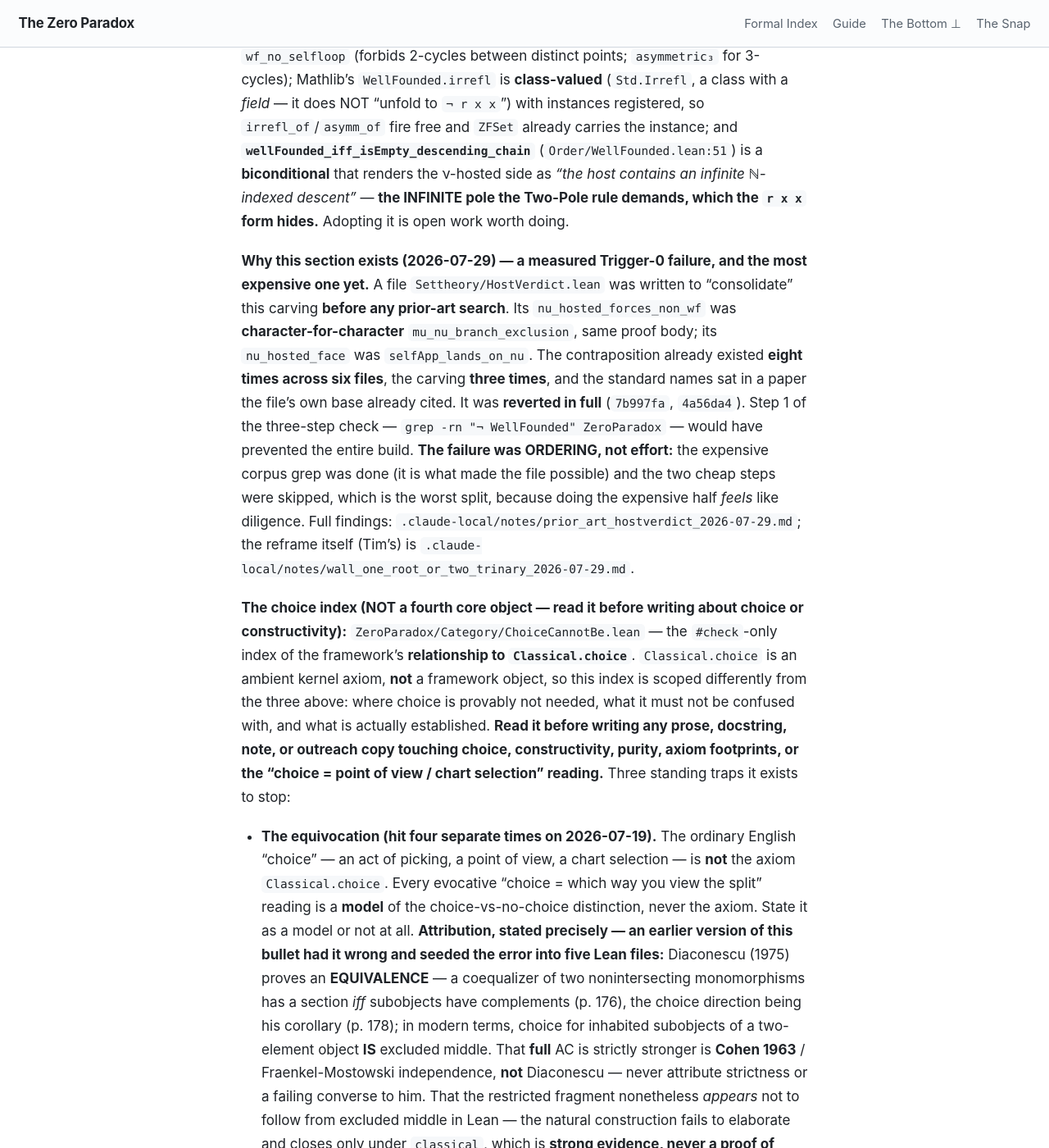
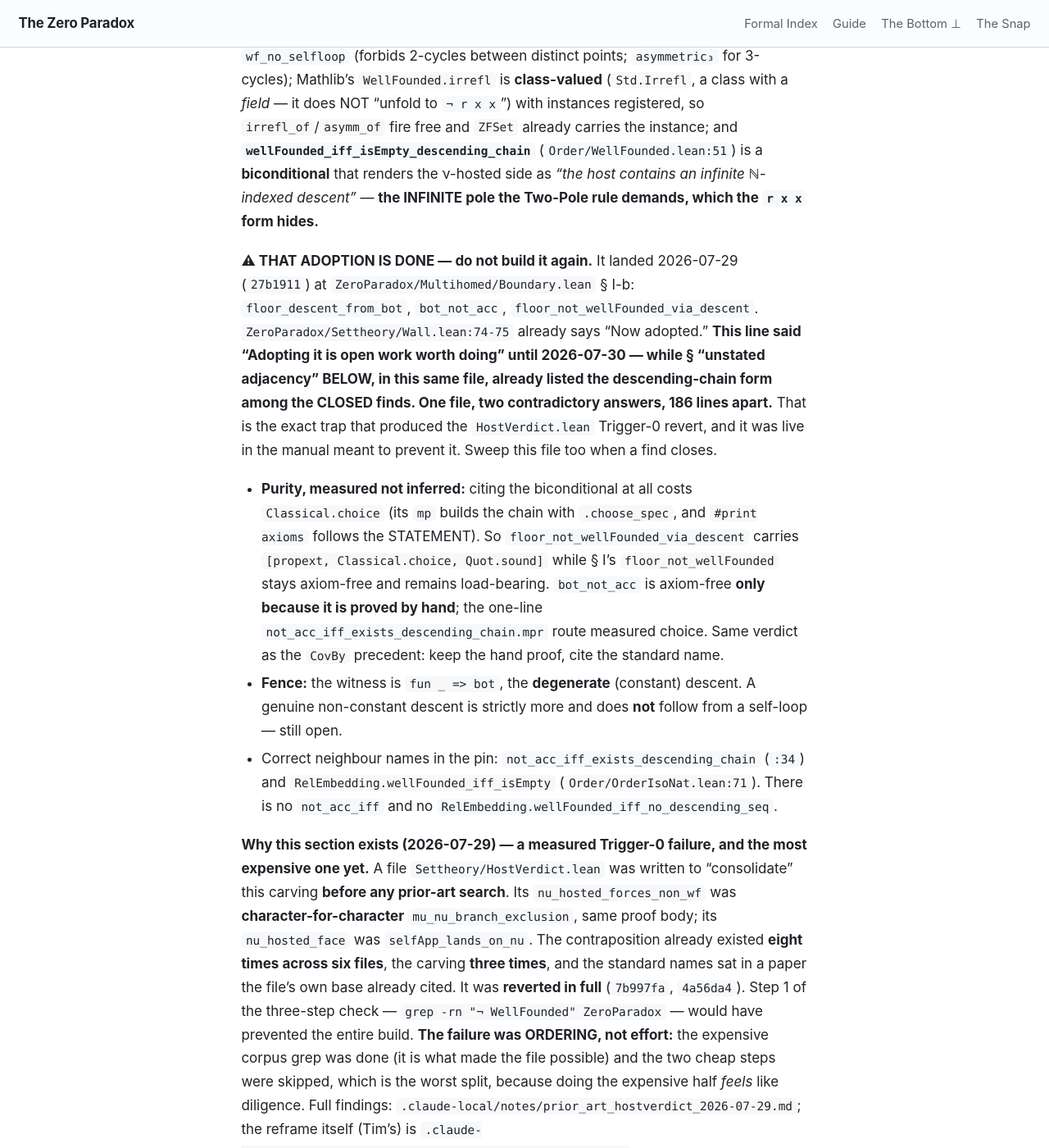
Before and after one commit to timbrigham/ZeroParadox, a Jekyll site: the page built from CLAUDE.md, in a window 1280 px wide and 1400 px high, scrolled down 3495 px. Shown: the whole window at 82% size. Built offline with Jekyll 4.4.1, drawn with Linux system fonts in a browser that asks for light colours; our own code applies the rules of GitHub Pages for plain Markdown files.

Commit message:
CLAUDE.md: the descending-chain adoption is DONE - the manual contradicted itself 186 lines apart

```diff
--- a/CLAUDE.md
+++ b/CLAUDE.md
@@ -67,7 +67,26 @@
 `irrefl_of`/`asymm_of` fire free and `ZFSet` already carries the instance; and
 **`wellFounded_iff_isEmpty_descending_chain`** (`Order/WellFounded.lean:51`) is a **biconditional** that
 renders the ν-hosted side as *"the host contains an infinite ℕ-indexed descent"* — **the INFINITE pole the
-Two-Pole rule demands, which the `r x x` form hides.** Adopting it is open work worth doing.
+Two-Pole rule demands, which the `r x x` form hides.**
+
+**⚠ THAT ADOPTION IS DONE — do not build it again.** It landed 2026-07-29 (`27b1911`) at
+`ZeroParadox/Multihomed/Boundary.lean` § I-b: `floor_descent_from_bot`, `bot_not_acc`,
+`floor_not_wellFounded_via_descent`. `ZeroParadox/Settheory/Wall.lean:74-75` already says "Now adopted."
+**This line said "Adopting it is open work worth doing" until 2026-07-30 — while § "unstated adjacency"
+BELOW, in this same file, already listed the descending-chain form among the CLOSED finds. One file,
+two contradictory answers, 186 lines apart.** That is the exact trap that produced the `HostVerdict.lean`
+Trigger-0 revert, and it was live in the manual meant to prevent it. Sweep this file too when a find closes.
+- **Purity, measured not inferred:** citing the biconditional at all costs `Classical.choice` (its `mp`
+  builds the chain with `.choose_spec`, and `#print axioms` follows the STATEMENT). So
+  `floor_not_wellFounded_via_descent` carries `[propext, Classical.choice, Quot.sound]` while § I's
+  `floor_not_wellFounded` stays axiom-free and remains load-bearing. `bot_not_acc` is axiom-free **only
+  because it is proved by hand**; the one-line `not_acc_iff_exists_descending_chain.mpr` route measured
+  choice. Same verdict as the `CovBy` precedent: keep the hand proof, cite the standard name.
+- **Fence:** the witness is `fun _ => bot`, the **degenerate** (constant) descent. A genuine non-constant
+  descent is strictly more and does **not** follow from a self-loop — still open.
+- Correct neighbour names in the pin: `not_acc_iff_exists_descending_chain` (`:34`) and
+  `RelEmbedding.wellFounded_iff_isEmpty` (`Order/OrderIsoNat.lean:71`). There is no
+  `not_acc_iff` and no `RelEmbedding.wellFounded_iff_no_descending_seq`.
 
 **Why this section exists (2026-07-29) — a measured Trigger-0 failure, and the most expensive one yet.**
 A file `Settheory/HostVerdict.lean` was written to "consolidate" this carving **before any prior-art
```
